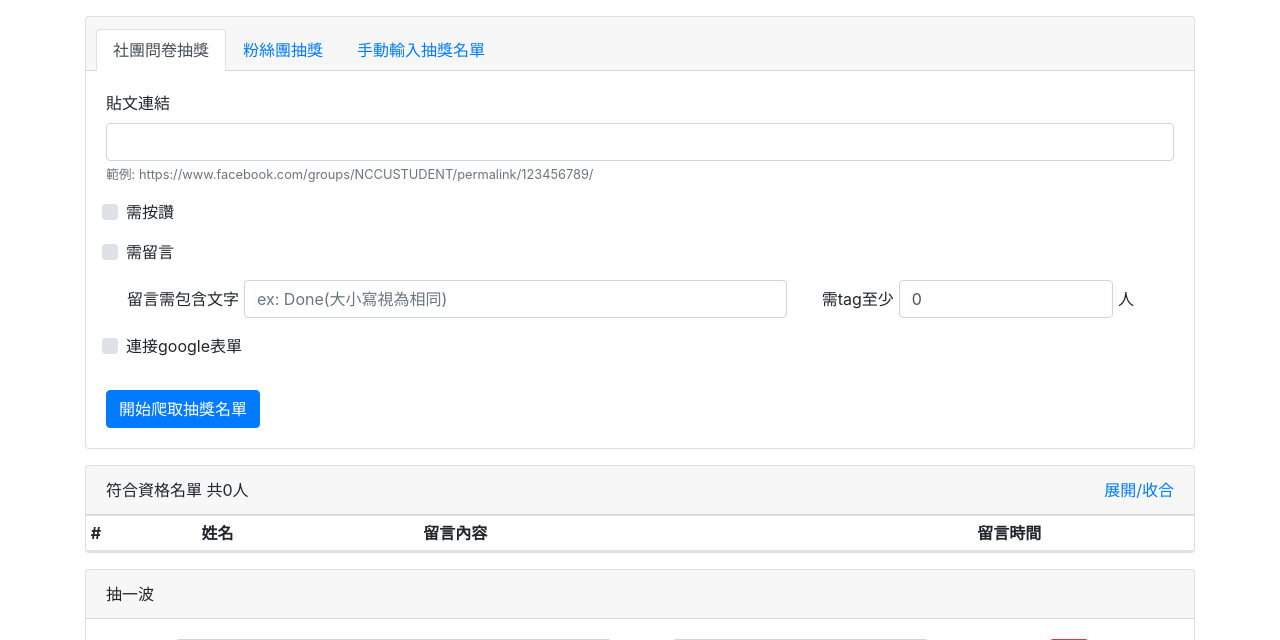
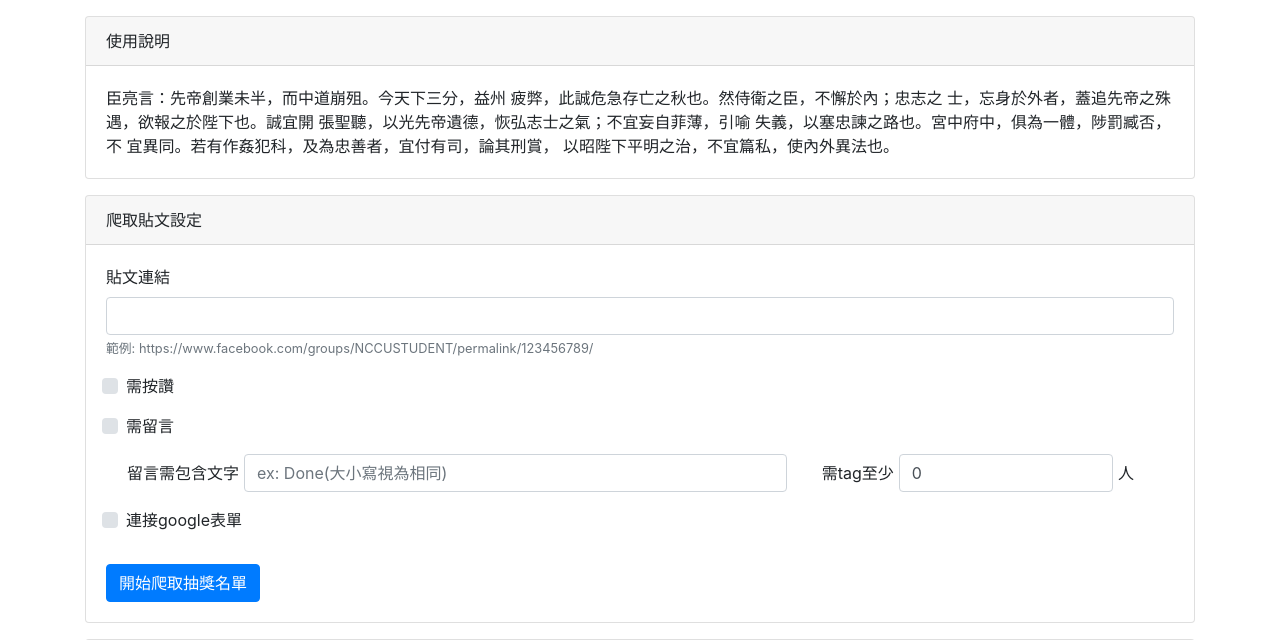
Before and after one commit to colman423/fb-lottery-helper, a Flask app: page / in a window 1280 px wide. Shown: the top 640 px of the page. Run offline with Flask 2, Linux system fonts and the light colour scheme; lists and menus that the app fills with data are empty; some libraries are stand-ins or nearby versions.

Commit message:
arrange code, google api

```diff
--- /dev/null
+++ b/config/google_api.py
@@ -0,0 +1,6 @@
+key = {
+    'apiKey': 'AIzaSyAD4qydu6OTwsstN7LhbHCnJjcvF2Fjovs',
+    'clientId': '8372100595-q7sv932tbof1ome2td9ktt0q4c02hvjd.apps.googleusercontent.com',
+    'discoveryDocs': ['https://sheets.googleapis.com/$discovery/rest?version=v4'],
+    'scope': "https://www.googleapis.com/auth/spreadsheets.readonly",
+}
--- a/lottery.py
+++ b/lottery.py
@@ -1,5 +1,6 @@
 from random import shuffle
-def lottery(prize, people):
+
+def run(prize, people):
     shuffle(people)
     winner = []
     total = 0
--- a/static/google-sheet.js
+++ b/static/google-sheet.js
@@ -1,68 +1,29 @@
 gAnswers = []
 
 $('#group-google-get').click(function(e) {
-    handleClientLoad(e);
-});
-
-var CLIENT_ID = '8372100595-q7sv932tbof1ome2td9ktt0q4c02hvjd.apps.googleusercontent.com';
-var API_KEY = 'AIzaSyAD4qydu6OTwsstN7LhbHCnJjcvF2Fjovs';
-var DISCOVERY_DOCS = ["https://sheets.googleapis.com/$discovery/rest?version=v4"];
-var SCOPES = "https://www.googleapis.com/auth/spreadsheets.readonly";
-
-/**
-*  On load, called to load the auth2 library and API client library.
-*/
-
-function handleClientLoad(e) {
-    gapi.load('client:auth2', function() {
-        gapi.client.init({
-            apiKey: API_KEY,
-            clientId: CLIENT_ID,
-            discoveryDocs: DISCOVERY_DOCS,
-            scope: SCOPES
-        }).then(function () {
-            // Listen for sign-in state changes.
-            gapi.auth2.getAuthInstance().isSignedIn.listen(updateSigninStatus);
-
-            // Handle the initial sign-in state.
-            updateSigninStatus(gapi.auth2.getAuthInstance().isSignedIn.get());
-        }, function(error) {
-            alert(JSON.stringify(error.error.message));
-        });
-    });
-}
-
-/**
-*  Called when the signed in status changes, to update the UI
-*  appropriately. After a sign-in, the API is called.
-*/
-function updateSigninStatus(isSignedIn) {
-    if (isSignedIn) {
+    if ( gapi.auth2.getAuthInstance().isSignedIn.get() ) {
         getSheets();
     }
     else {
-        gapi.auth2.getAuthInstance().signIn().catch( function(err) {
+        gapi.auth2.getAuthInstance().signIn().then( function() {
+            getSheets();
+        }).catch( function(err) {
             var msg = err.error;
             console.log(msg);
             if( msg=="popup_closed_by_user" ) {
-                alert("關屁關，趕快登入")
+                alert("關屁關，趕快登入");
             }
             else if( msg=="popup_blocked_by_browser") {
-                alert("請允許彈出式視窗歐，不會有垃圾廣告的您放心")
+                alert("請允許彈出式視窗歐，不會有垃圾廣告的您放心");
             }
         });
     }
-}
+});
 
-/**
-* Print the names and majors of students in a sample spreadsheet:
-* https://docs.google.com/spreadsheets/d/1BxiMVs0XRA5nFMdKvBdBZjgmUUqptlbs74OgvE2upms/edit
-*/
 function getSheets() {
 
     var link = $('#input-googlelink').val() || "https://docs.google.com/spreadsheets/d/1cInDMhG2fRZxVCBWC1UDrYxUsf6hGniKjvx6Yg90Y8U/";
     var table = $('#input-googletable').val() || "表單回應 1";
-    console.log(link, table)
     gapi.client.sheets.spreadsheets.values.get({
         spreadsheetId: getSheetId(link),
         range: table,
@@ -79,18 +40,10 @@ function getSheets() {
 
     }, function(res) {
         console.log(res);
-        if( res.result.error.status == "NOT_FOUND" ) {
-            alert("表單連結錯誤");
-        }
-        else if( res.result.error.status == "INVALID_ARGUMENT" ) {
-            alert("工作表名稱錯誤")
-        }
-        else if( res.result.error.status == "PERMISSION_DENIED") {
-            alert("沒有開啟權限")
-        }
-        else {
-            alert(JSON.stringify(res.result))
-        }
+        if( res.result.error.status == "NOT_FOUND" ) alert("表單連結錯誤");
+        else if( res.result.error.status == "INVALID_ARGUMENT" ) alert("工作表名稱錯誤");
+        else if( res.result.error.status == "PERMISSION_DENIED") alert("沒有開啟權限");
+        else alert(JSON.stringify(res.result));
     });
 }
 
@@ -106,7 +59,7 @@ function getSheetId(url) {
 function getSheetColData() {
     var i = $('#select-colname').val();
     var colData = gAnswers.map( function(d) {
-        return d[i]
+        return d[i];
     });
     return colData;
 }
--- a/templates/index.html
+++ b/templates/index.html
@@ -13,22 +13,23 @@
 </head>
 <body class="container py-3">
     <div class="card">
-        <div class="card-header">
-            <ul class="nav nav-tabs card-header-tabs" role="tablist">
-                <li class="nav-item">
-                    <a class="nav-link active" id="group-tab-btn" data-toggle="tab" href="#group-tab" role="tab" aria-controls="home" aria-selected="true">社團問卷抽獎</a>
-                </li>
-                <li class="nav-item">
-                    <a class="nav-link" id="fans-tab-btn" data-toggle="tab" href="#fans-tab" role="tab" aria-controls="profile" aria-selected="false">粉絲團抽獎</a>
-                </li>
-                <li class="nav-item">
-                    <a class="nav-link" id="manual-tab-btn" data-toggle="tab" href="#manual-tab" role="tab" aria-controls="contact" aria-selected="false">手動輸入抽獎名單</a>
-                </li>
-            </ul>
+        <div class="card-header">使用說明</div>
+        <div class="card-body">
+                臣亮言：先帝創業未半，而中道崩殂。今天下三分，益州
+                疲弊，此誠危急存亡之秋也。然侍衛之臣，不懈於內；忠志之
+                士，忘身於外者，蓋追先帝之殊遇，欲報之於陛下也。誠宜開
+                張聖聽，以光先帝遺德，恢弘志士之氣；不宜妄自菲薄，引喻
+                失義，以塞忠諫之路也。宮中府中，俱為一體，陟罰臧否，不
+                宜異同。若有作姦犯科，及為忠善者，宜付有司，論其刑賞，
+                以昭陛下平明之治，不宜篇私，使內外異法也。
         </div>
+
+    </div>
+
+    <div class="card mt-3">
+        <div class="card-header">爬取貼文設定</div>
+
         <div class="card-body">
-            <div class="tab-content">
-                <div class="tab-pane fade show active" id="group-tab" role="tabpanel" aria-labelledby="group-tab-btn">
             <form id="form-grouptab">
                 <div class="form-group">
                     <label for="input-postlink">貼文連結</label>
@@ -97,10 +98,6 @@
                 </div>
                 <button type="submit" class="btn btn-primary mt-3" id="submit-grouptab">開始爬取抽獎名單</button>
             </form>
-                </div>
-                <div class="tab-pane fade" id="fans-tab" role="tabpanel" aria-labelledby="fans-tab-btn">...</div>
-                <div class="tab-pane fade" id="manual-tab" role="tabpanel" aria-labelledby="manual-tab-btn">...</div>
-            </div>
         </div>
     </div>
 
@@ -185,5 +182,11 @@
 <script src="https://apis.google.com/js/api.js"></script>
 <script src="static/index.js"></script>
 <script src="static/google-sheet.js"></script>
-
+<script>
+    gapi.load('client:auth2', function() {
+        gapi.client.init({{ google_key|safe }}).then(null, function(error) {
+            alert(JSON.stringify(error.error.message));
+        });
+    });
+</script>
 </html>
```
Also changed, not shown: csv_filter.py (added, +11 -0 lines), run.py (+14 -8 lines). Lines whose indentation alone changed are shown as unchanged.
